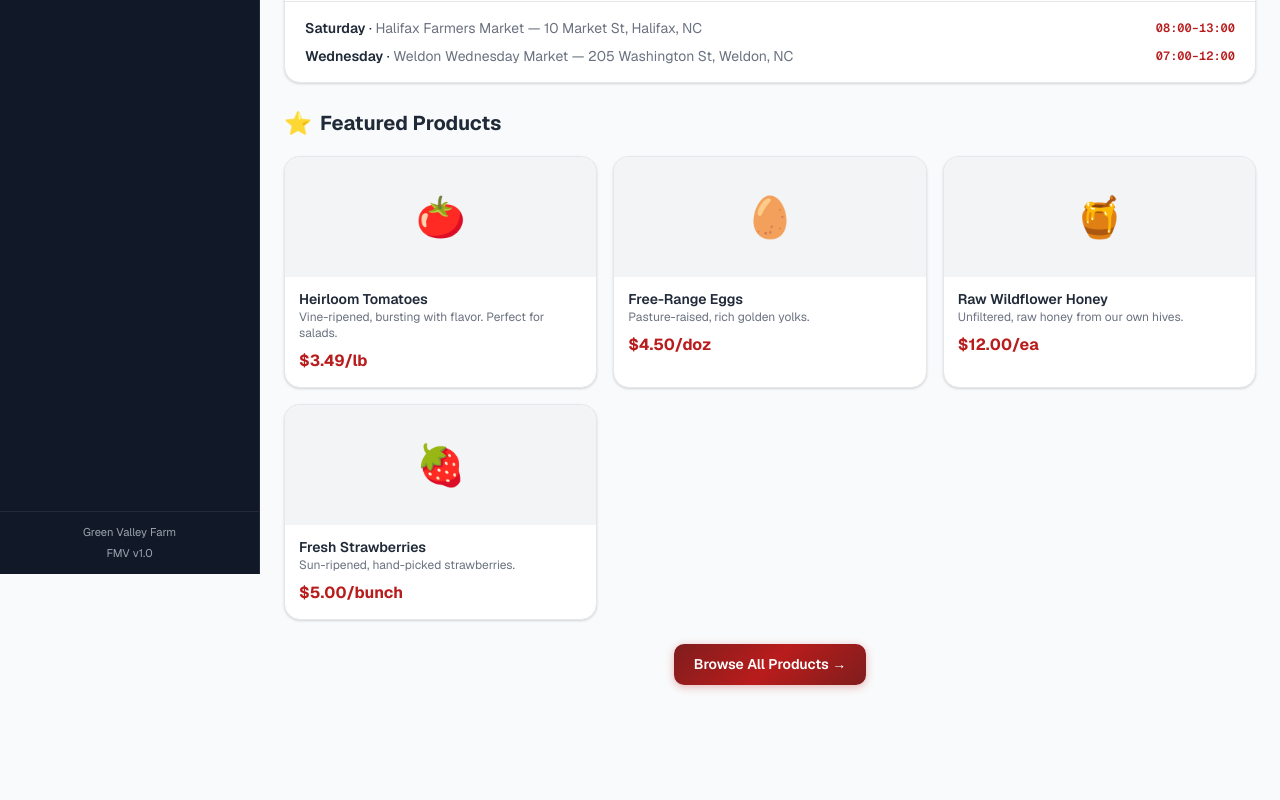
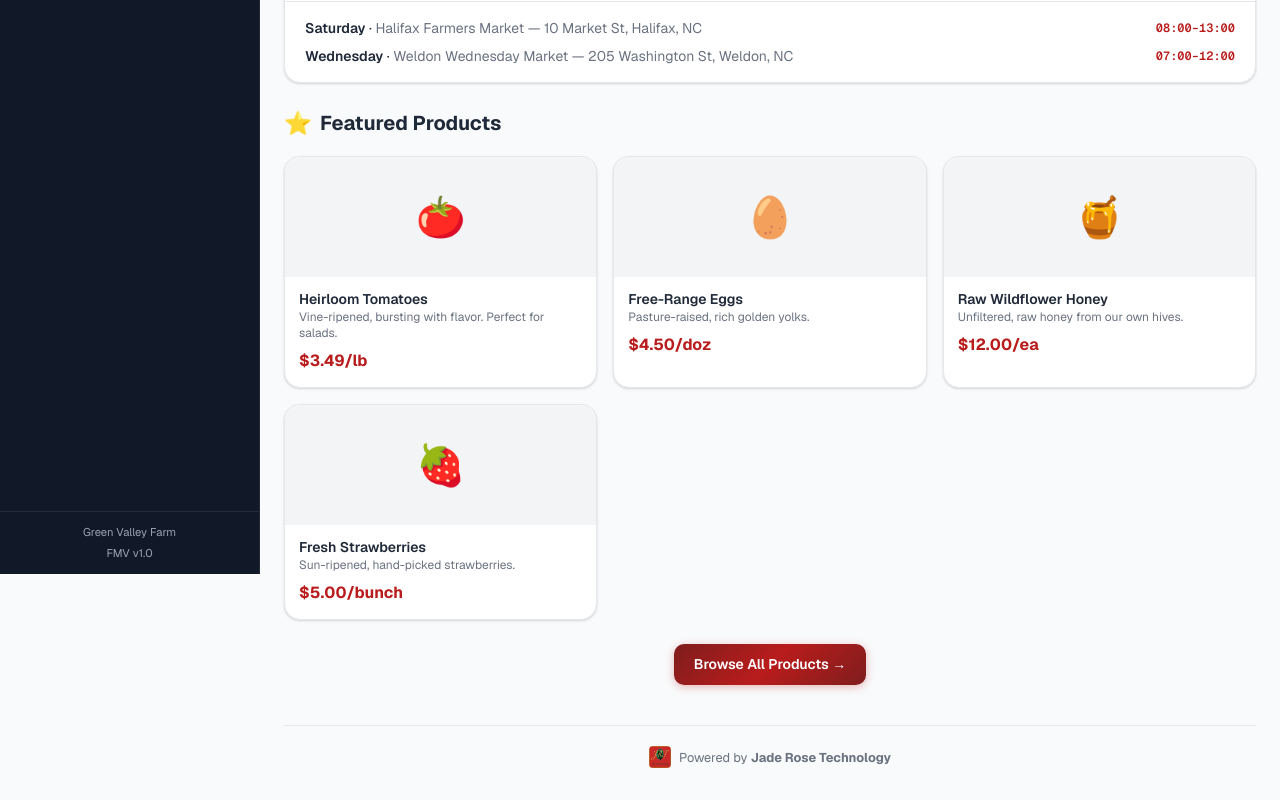
Before and after one commit to max00561230/fresh-market-vendor, a Next.js app in the folder next-app/: page / in a window 1280 px wide. Shown: the part 226-1026 px from the top of the page. Before the commit the page ends 935 px from the top, so only its background shows below. Built offline with nearby package versions, Linux system fonts and the light colour scheme.

Commit message:
feat: add JRT logo footer to all pages

```diff
--- a/next-app/src/app/globals.css
+++ b/next-app/src/app/globals.css
@@ -292,6 +292,24 @@ nav.bottom-nav .nav-items { display: flex; justify-content: space-around; }
 .receipt-line { display: flex; justify-content: space-between; padding: 6px 0; font-size: .875rem; }
 .receipt-total { display: flex; justify-content: space-between; padding: 10px 0; font-size: 1.1rem; font-weight: 800; border-top: 2px solid var(--text); margin-top: 8px; }
 
+/* ─── Footer ─── */
+.app-footer {
+  display: flex;
+  align-items: center;
+  justify-content: center;
+  gap: 8px;
+  margin-top: 40px;
+  padding: 20px 0 8px;
+  border-top: 1px solid var(--border);
+  font-size: .8rem;
+  color: var(--text-muted);
+}
+.app-footer-logo {
+  width: 22px;
+  height: 22px;
+  border-radius: 4px;
+}
+
 /* ─── Misc ─── */
 .empty-state { text-align: center; padding: 48px 24px; color: var(--text-muted); }
 .empty-state .emoji { font-size: 3rem; margin-bottom: 12px; }
--- a/next-app/src/components/ClientShell.tsx
+++ b/next-app/src/components/ClientShell.tsx
@@ -38,7 +38,13 @@ function AuthGuardWrapper({ children }: { children: ReactNode }) {
       <Sidebar />
       <TopBar />
       <AuthGuard>
-        <main className="main-content">{children}</main>
+        <main className="main-content">
+          {children}
+          <footer className="app-footer">
+            <img src="/jrt-logo.png" alt="JRT" className="app-footer-logo" />
+            <span>Powered by <strong>Jade Rose Technology</strong></span>
+          </footer>
+        </main>
       </AuthGuard>
       <BottomNav />
     </div>
```
